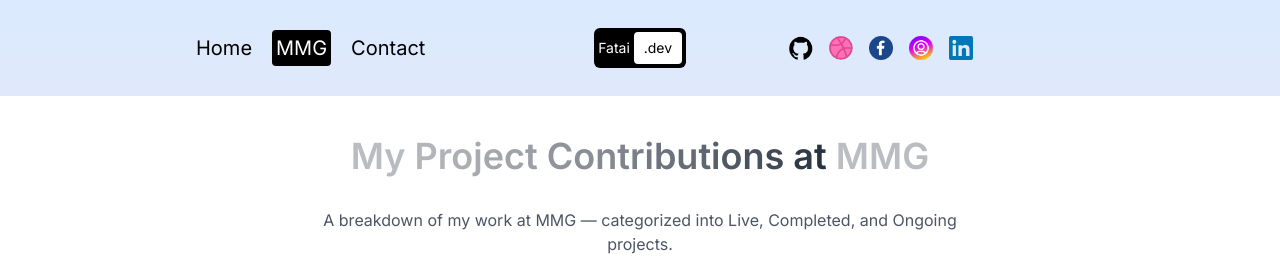
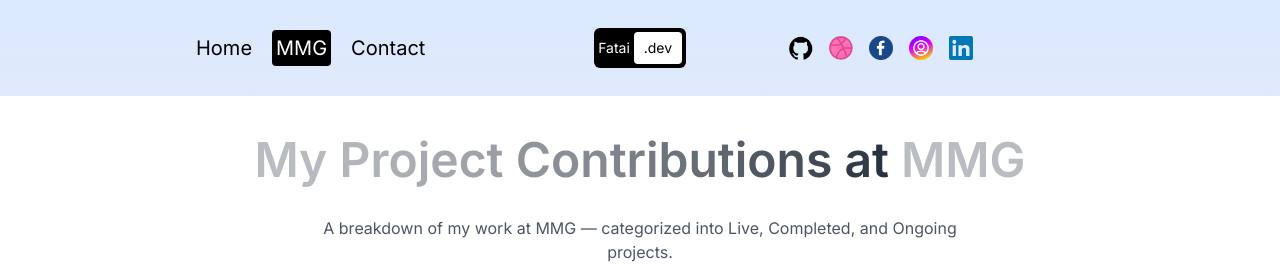
Before and after one commit to Abu-Haneefah/Fatai.io, a Next.js app: page /mmg in a window 1280 px wide. Shown: the top 264 px of the page. Built offline with nearby package versions, Linux system fonts and the light colour scheme.

Commit message:
fix hydration errors

```diff
--- a/src/app/mmg/page.jsx
+++ b/src/app/mmg/page.jsx
@@ -179,9 +179,10 @@ export default function Home() {
         initial="hidden"
         animate="visible"
       >
-        <h1 className="text-4xl md:text-5xl font-bold text-gray-800 mb-4">
-          <AnimatedHeading text="My Project Contributions at MMG" />
-        </h1>
+        <AnimatedHeading
+          text="My Project Contributions at MMG"
+          colorClass="text-gray-800 text-4xl md:text-5xl font-bold mb-4"
+        />
         <motion.p
           className="text-base max-w-2xl mx-auto text-gray-600"
           variants={introTextItemVariants}
```
